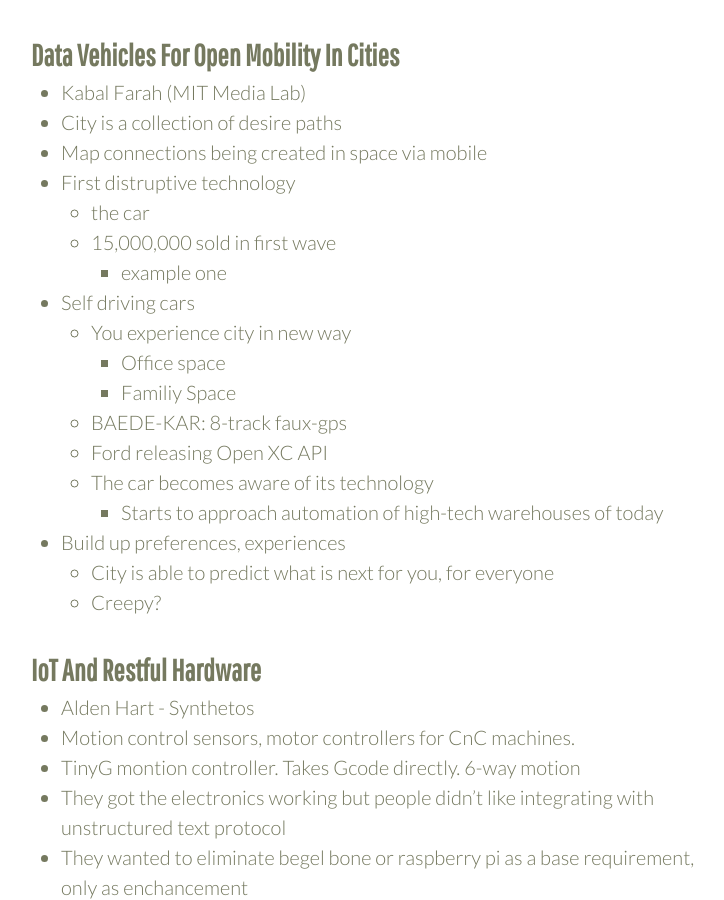
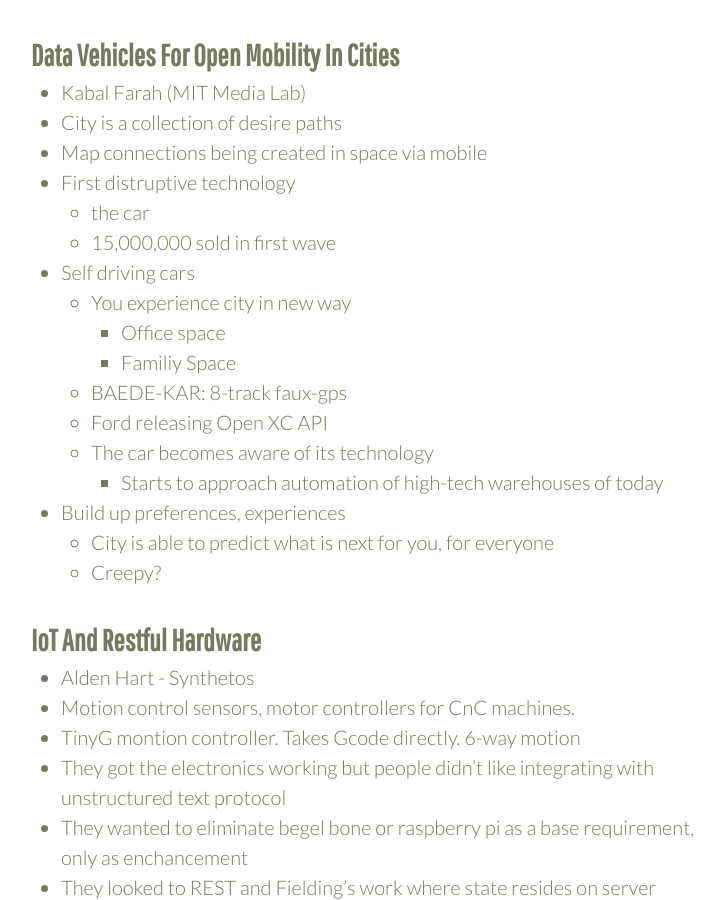
Before and after one commit to eeeschwartz/erikschwartz, a Jekyll site: the page built from _posts/2014-05-21-solid-con.md, in a window 1280 px wide and 900 px high, scrolled down 877 px. Shown: the whole window, without its empty margins (40-764 px from the left). Built offline with Jekyll 4.4.1, drawn with Linux system fonts in a browser that asks for light colours; Markdown is read by kramdown in place of the engine named in the settings.

Commit message:
Remove extraneous li

```diff
--- a/_posts/2014-05-21-solid-con.md
+++ b/_posts/2014-05-21-solid-con.md
@@ -23,7 +23,6 @@
 * First distruptive technology
 	* the car
 	* 15,000,000 sold in first wave
-		* example one
 * Self driving cars
 	* You experience city in new way
 		* Office space
```
